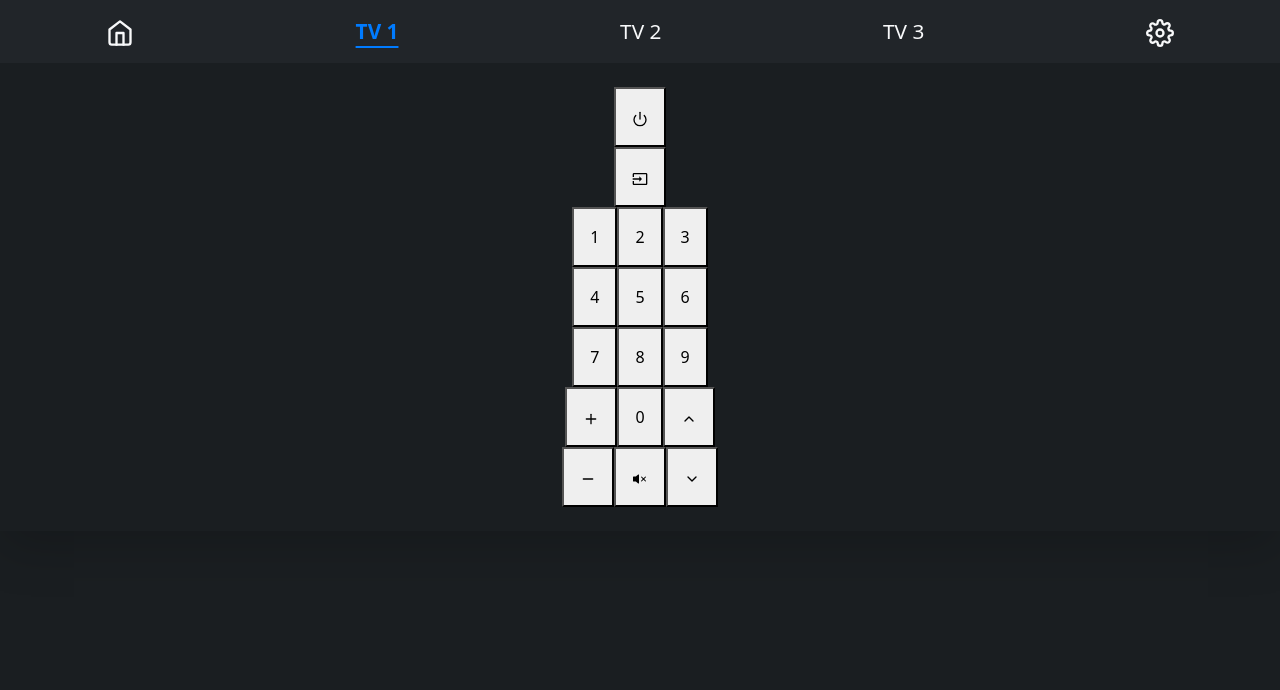
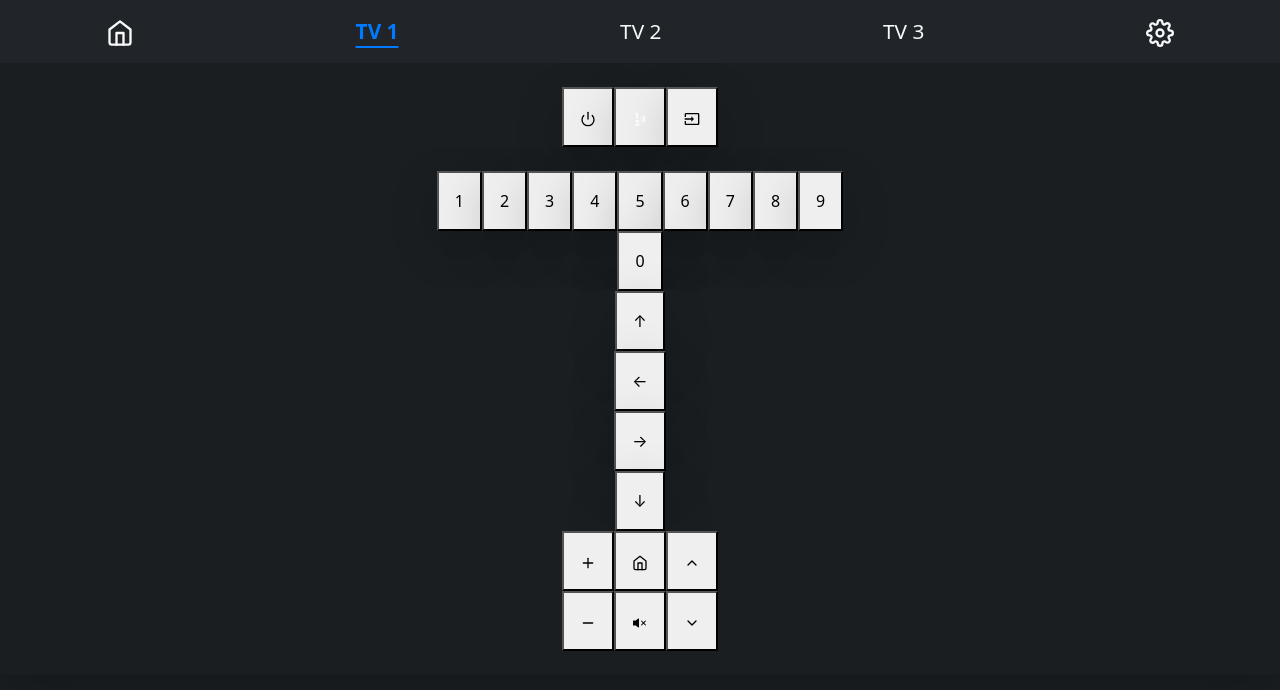
Before and after one commit to durkinm2/samsung-react-remote, a React (Create React App) app: page /tv/1 in a window 1280 px wide. Shown: the top 690 px of the page. Built offline with nearby package versions, Linux system fonts and the light colour scheme.

Commit message:
added dpad and toggle for numberpad

```diff
--- /dev/null
+++ b/src/components/DPad.js
@@ -0,0 +1,29 @@
+import React, {useState} from 'react';
+const DPad = () => {
+
+    return (
+        <div>
+
+            {/* D-pad */}
+            <div className="flex items-center justify-center grid grid-cols-3">
+                <div className="col-span-1"></div>
+                <button className="p-3 bg-gray-700 rounded-full shadow-lg focus:outline-none">
+                    ↑
+                </button>
+                <div className="col-span-1"></div>
+                <button className="p-3 bg-gray-700 rounded-full shadow-lg focus:outline-none">
+                    ←
+                </button>
+                <div className="col-span-1"></div>
+                <button className="p-3 bg-gray-700 rounded-full shadow-lg focus:outline-none">
+                    →
+                </button>
+                <div className="col-span-1"></div>
+                <button className="p-3 bg-gray-700 rounded-full shadow-lg focus:outline-none">
+                    ↓
+                </button>
+            </div>
+        </div>
+    );
+};
+export default DPad;
--- /dev/null
+++ b/src/components/Remote/Remote.css
@@ -0,0 +1,13 @@
+.digit-buttons {
+    max-height: 0;
+    overflow: hidden;
+    transition: max-height 0.5s ease-in-out;
+}
+
+.digit-buttons-visible {
+    max-height: 1000px; /* Adjust the maximum height as needed */
+}
+
+.digit-buttons-hidden {
+    max-height: 0;
+}
--- a/src/components/Remote/Remote.js
+++ b/src/components/Remote/Remote.js
@@ -1,63 +1,92 @@
-import React from 'react';
-import {FiChevronDown, FiChevronUp, FiMinus, FiPlus, FiPower} from "react-icons/fi";
+import React, {useState} from 'react';
+import {FiChevronDown, FiChevronUp, FiHome, FiMinus, FiPlus, FiPower} from "react-icons/fi";
 import {MdInput} from "react-icons/md";
 import {BsFillVolumeMuteFill} from "react-icons/bs";
+import {TbNumbers} from "react-icons/tb";
+import './Remote.css';
+import DPad from "../DPad";
+const Remote = ({ onDirectionClick }) => {
+    const [showDigitButtons, setShowDigitButtons] = useState(true);
 
-const Remote = ({ onDirectionClick }) => {
+    const toggleDigitButtons = () => {
+        setShowDigitButtons((prev) => !prev);
+    };
+
     return (
         <div className="flex flex-col items-center justify-start h-screen">
             <div className="w-80 bg-gray-800 p-4 rounded-lg shadow-lg mt-8 text-white">
                 {/* Power button */}
                 <div className="flex flex-col gap-4">
                     <div className="grid grid-cols-3 gap-4">
-                        <button className="p-3 bg-red-500 rounded-md flex items-center justify-center focus:outline-none">
+                        <button className="p-3 bg-red-500 rounded-md shadow-lg flex items-center justify-center focus:outline-none">
                             <FiPower className="w-6 h-6 flex-shrink-0" />
                         </button>
-                        <div className="col-span-1"></div>
-                        <button className="p-3 bg-red-500 rounded-md flex items-center justify-center focus:outline-none">
+                        <button
+                            className={`p-3 rounded-md shadow-lg text-white flex items-center justify-center focus:outline-none ${
+                                showDigitButtons ? 'bg-blue-500' : 'bg-gray-700'
+                            }`}
+                            onClick={toggleDigitButtons}
+                        >
+                            <TbNumbers className="w-6 h-6 flex-shrink-0" />
+                        </button>
+                        {/*<div className="col-span-1"></div>*/}
+                        <button className="p-3 bg-red-500 rounded-md shadow-lg flex items-center justify-center focus:outline-none">
                             <MdInput className="w-6 h-6 flex-shrink-0" />
                         </button>
                     </div>
 
-                    <div className="grid grid-cols-3 gap-4">
-                        <button className="p-3 bg-gray-700 rounded-md focus:outline-none">
+                    {/*{showDigitButtons && (*/}
+                    <div
+                        className={`digit-buttons ${
+                        showDigitButtons ? 'digit-buttons-visible' : 'digit-buttons-hidden'
+                    } `}>
+
+                        <div className="grid grid-cols-3 gap-4 mt-4">
+                            <button className="p-3 bg-gray-700 rounded-md shadow-lg focus:outline-none">
                                 1
                             </button>
-                        <button className="p-3 bg-gray-700 rounded-md focus:outline-none">
+                            <button className="p-3 bg-gray-700 rounded-md shadow-lg focus:outline-none">
                                 2
                             </button>
-                        <button className="p-3 bg-gray-700 rounded-md focus:outline-none">
+                            <button className="p-3 bg-gray-700 rounded-md shadow-lg focus:outline-none">
                                 3
                             </button>
-                    </div>
-                    <div className="grid grid-cols-3 gap-4">
-                        <button className="p-3 bg-gray-700 rounded-md focus:outline-none">
+
+                            <button className="p-3 bg-gray-700 rounded-md shadow-lg focus:outline-none">
                                 4
                             </button>
-                        <button className="p-3 bg-gray-700 rounded-md focus:outline-none">
+                            <button className="p-3 bg-gray-700 rounded-md shadow-lg focus:outline-none">
                                 5
                             </button>
-                        <button className="p-3 bg-gray-700 rounded-md focus:outline-none">
+                            <button className="p-3 bg-gray-700 rounded-md shadow-lg focus:outline-none">
                                 6
                             </button>
-                    </div>
-                    <div className="grid grid-cols-3 gap-4">
-                        <button className="p-3 bg-gray-700 rounded-md focus:outline-none">
+
+                            <button className="p-3 bg-gray-700 rounded-md shadow-lg focus:outline-none">
                                 7
                             </button>
-                        <button className="p-3 bg-gray-700 rounded-md focus:outline-none">
+                            <button className="p-3 bg-gray-700 rounded-md shadow-lg focus:outline-none">
                                 8
                             </button>
-                        <button className="p-3 bg-gray-700 rounded-md focus:outline-none">
+                            <button className="p-3 bg-gray-700 rounded-md shadow-lg focus:outline-none">
                                 9
                             </button>
+                            <div className="col-span-1"></div>
+                            <button className="p-3 bg-gray-700 rounded-md shadow-lg focus:outline-none">
+                                0
+                            </button>
                         </div>
+                    </div>
+
+                    <DPad></DPad>
+
+                    {/*)}*/}
                     <div className="grid grid-cols-3 gap-4">
                         <button className="p-3 bg-gray-500 rounded-md flex items-center justify-center focus:outline-none">
                             <FiPlus  className="w-6 h-6 flex-shrink-0" />
                         </button>
-                        <button className="p-3 bg-gray-700 rounded-md focus:outline-none">
-                            0
+                        <button className="p-3 bg-gray-700 rounded-md flex items-center justify-center focus:outline-none">
+                            <FiHome  className="w-6 h-6 flex-shrink-0" />
                         </button>
                         <button className="p-3 bg-gray-500 rounded-md flex items-center justify-center focus:outline-none">
                             <FiChevronUp className="w-6 h-6 flex-shrink-0" />
@@ -67,7 +96,7 @@ const Remote = ({ onDirectionClick }) => {
                         <button className="p-3 bg-gray-500 rounded-md flex items-center justify-center focus:outline-none">
                             <FiMinus className="w-6 h-6 flex-shrink-0" />
                         </button>
-                        <button className="p-3 bg-gray-500 rounded-md flex items-center justify-center focus:outline-none">
+                        <button className="p-3 bg-gray-700 rounded-md flex items-center justify-center focus:outline-none">
                             <BsFillVolumeMuteFill className="w-6 h-6 flex-shrink-0" />
                         </button>
                         <button className="p-3 bg-gray-500 rounded-md flex items-center justify-center focus:outline-none">
@@ -75,7 +104,10 @@ const Remote = ({ onDirectionClick }) => {
                         </button>
                     </div>
                 </div>
+                {/* D-pad */}
             </div>
+
+
         </div>
     );
 };
```
Lines whose indentation alone changed are shown as unchanged.
